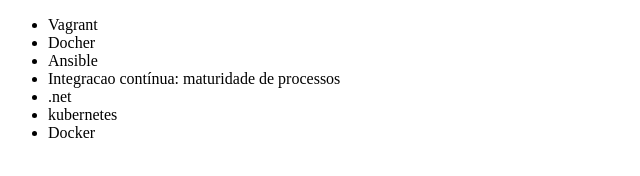
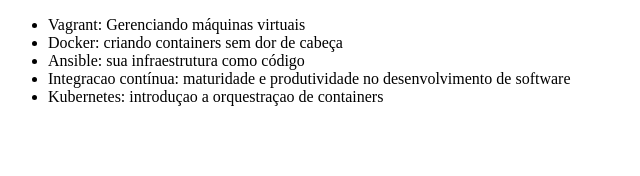
Before and after one commit to luisaoli/alura-git, a plain HTML site: page index.html in a window 1280 px wide. Shown: the whole page, without its empty margins (0-640 px from the left). Drawn offline with Linux system fonts and the light colour scheme.

Commit message:
Terminei a lista de cursos e arrumei o título

```diff
--- a/index.html
+++ b/index.html
@@ -2,17 +2,15 @@
  <html>
  <head>
  	<meta charset="UTF-8">
- 	<title>Cursos Alura</title>
+ 	<title>Lista de Cursos de DevOps da Alura</title>
  </head>
  <body>
  	<ul>
- 		<li>Vagrant</li>
- 		<li>Docher</li>
- 		<li>Ansible</li>
- 		<li>Integracao contínua: maturidade de processos</li>
- 		<li>.net</li>
- 		<li>kubernetes</li>
- 		<li>Docker</li>
+ 		<li>Vagrant: Gerenciando máquinas virtuais</li>
+ 		<li>Docker: criando containers sem dor de cabeça</li>
+ 		<li>Ansible: sua infraestrutura como código</li>
+ 		<li>Integracao contínua: maturidade e produtividade no desenvolvimento de software</li>
+ 		<li>Kubernetes: introduçao a orquestraçao de containers</li>
  	</ul>
  </body>
  </html>
```
